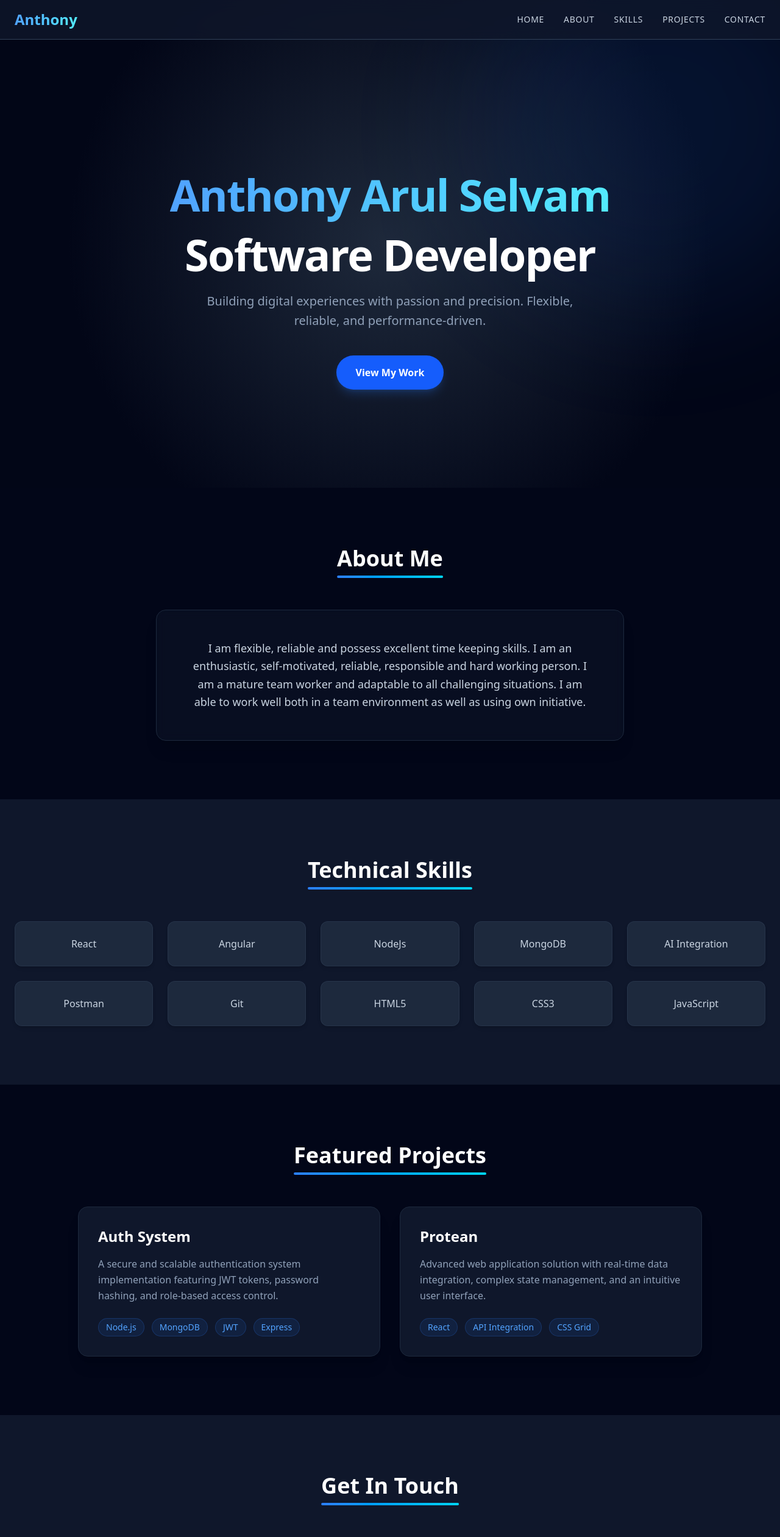
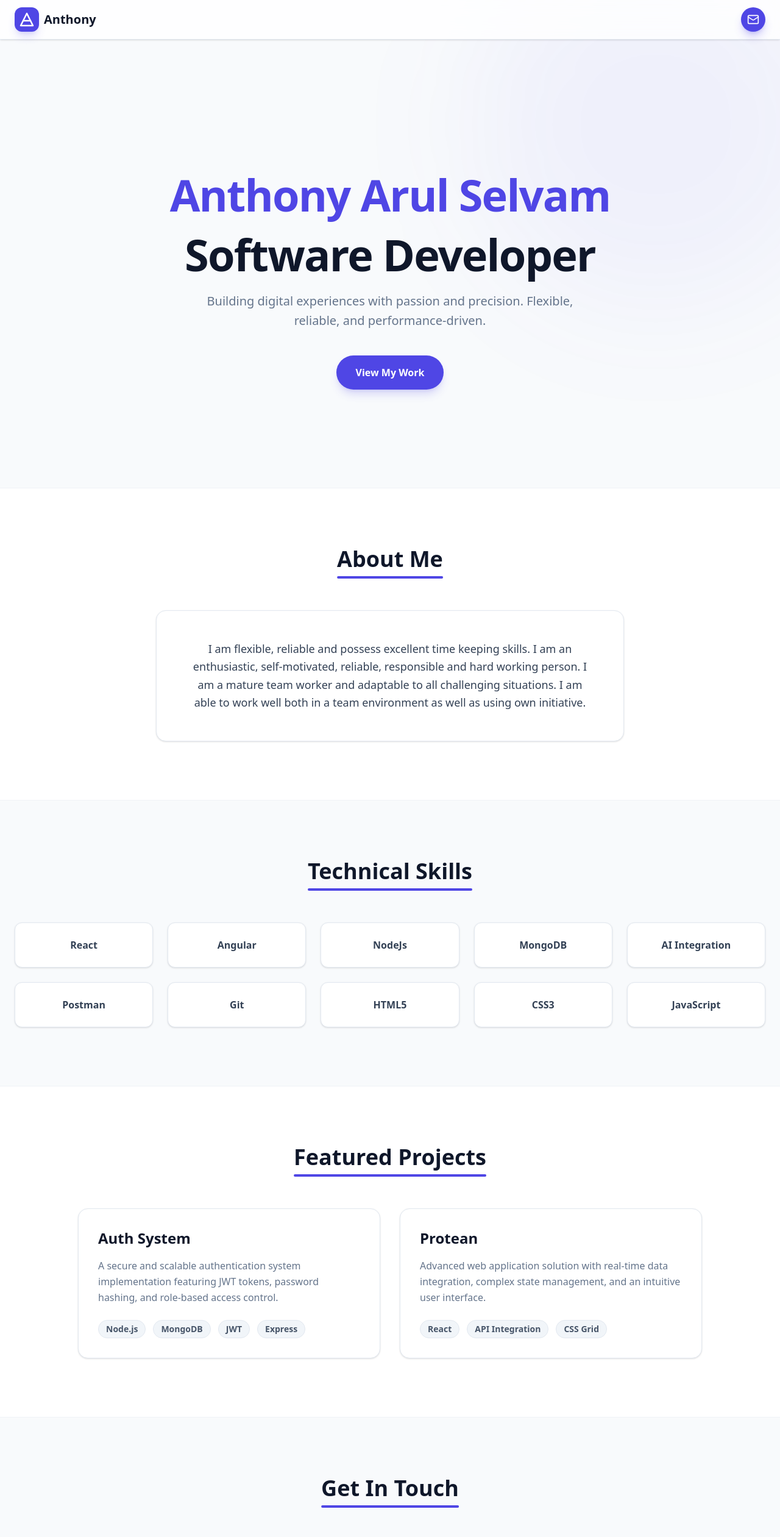
Before and after one commit to MASAnthony/Anthony-Arul-Selvam-Profile, a React (Vite) app: page / in a window 1280 px wide. Shown: the top 2521 px of the page at 61% size. Built offline with nearby package versions, Linux system fonts and the light colour scheme; the HTML template or start-up script is replaced by a standard one.

Commit message:
feat: initialize personal portfolio website with core components and styling

```diff
--- a/src/App.tsx
+++ b/src/App.tsx
@@ -8,7 +8,7 @@ import Footer from './components/Footer';
 
 function App() {
   return (
-    <div className="bg-slate-950 min-h-screen text-slate-200 font-sans selection:bg-blue-500/30 selection:text-blue-200">
+    <div className="bg-[#F8FAFC] min-h-screen text-[#0F172A] font-sans selection:bg-[#4F46E5]/20 selection:text-[#4F46E5]">
       <Navbar />
       <Hero />
       <About />
--- a/src/components/About.tsx
+++ b/src/components/About.tsx
@@ -1,21 +1,26 @@
 import { portfolioData } from '../data/portfolio';
+import { Reveal } from './Reveal';
 
 const About = () => {
     const { about } = portfolioData;
 
     return (
-      <section id="about" className="py-24 bg-slate-950">
+      <section id="about" className="py-24 bg-white border-y border-slate-200/50">
         <div className="max-w-7xl mx-auto px-6">
-          <h2 className="text-3xl md:text-4xl font-bold text-center mb-16 text-white relative inline-block left-1/2 -translate-x-1/2">
-            {about.title}
-            <span className="absolute -bottom-3 left-0 w-full h-1 bg-gradient-to-r from-blue-500 to-cyan-400 rounded-full"></span>
-          </h2>
+          <Reveal width="w-full">
+            <h2 className="text-3xl md:text-4xl font-bold text-center mb-16 text-[#0F172A] relative inline-block left-1/2 -translate-x-1/2">
+              {about.title}
+              <span className="absolute -bottom-3 left-0 w-full h-1 bg-[#4F46E5] rounded-full"></span>
+            </h2>
+          </Reveal>
 
-          <div className="max-w-3xl mx-auto bg-slate-900/50 p-8 md:p-12 rounded-2xl border border-slate-800 backdrop-blur-sm shadow-xl">
-            <p className="text-lg text-slate-300 leading-relaxed text-center">
-              {about.description}
-            </p>
-          </div>
+          <Reveal width="w-full" delay={200}>
+            <div className="max-w-3xl mx-auto bg-white p-8 md:p-12 rounded-2xl border border-slate-200 shadow-sm hover:shadow-md transition-shadow">
+              <p className="text-lg text-[#334155] leading-relaxed text-center font-medium">
+                {about.description}
+              </p>
+            </div>
+          </Reveal>
         </div>
       </section>
     );
--- a/src/components/Contact.tsx
+++ b/src/components/Contact.tsx
@@ -1,61 +1,65 @@
 import LocationMap from './LocationMap';
 import { portfolioData } from '../data/portfolio';
 import { Mail, MapPin, Phone } from 'lucide-react';
+import { Reveal } from './Reveal';
 
 const Contact = () => {
   return (
-    <section id="contact" className="py-24 bg-slate-900">
+    <section id="contact" className="py-24 bg-[#F8FAFC]">
       <div className="max-w-7xl mx-auto px-6">
-        <h2 className="text-3xl md:text-4xl font-bold text-center mb-16 text-white relative inline-block left-1/2 -translate-x-1/2">
+        <Reveal width="w-full">
+          <h2 className="text-3xl md:text-4xl font-bold text-center mb-16 text-[#0F172A] relative inline-block left-1/2 -translate-x-1/2">
             Get In Touch
-          <span className="absolute -bottom-3 left-0 w-full h-1 bg-gradient-to-r from-blue-500 to-cyan-400 rounded-full"></span>
+            <span className="absolute -bottom-3 left-0 w-full h-1 bg-[#4F46E5] rounded-full"></span>
           </h2>
+        </Reveal>
 
-        <div className="grid grid-cols-1 lg:grid-cols-2 gap-12 bg-slate-800/50 p-8 rounded-3xl border border-slate-700/50 backdrop-blur-sm">
+        <div className="grid grid-cols-1 lg:grid-cols-2 gap-12 bg-white p-8 rounded-3xl border border-slate-200 shadow-sm">
           {/* Left Column: Contact Info */}
+          <Reveal width="w-full">
             <div className="space-y-8">
-            <h3 className="text-2xl font-bold text-white mb-6">Contact Information</h3>
+              <h3 className="text-2xl font-bold text-[#0F172A] mb-6">Contact Information</h3>
 
               <div className="space-y-6">
                 {/* Email */}
-              <div className="flex items-center gap-4 p-4 bg-slate-800 rounded-xl border border-slate-700 hover:border-blue-500/50 transition-all group">
-                <div className="p-3 bg-blue-500/10 rounded-lg text-blue-400 group-hover:bg-blue-500/20 transition-colors">
+                <div className="flex items-center gap-4 p-4 bg-[#F8FAFC] rounded-xl border border-slate-200 hover:border-[#4F46E5]/50 transition-all group">
+                  <div className="p-3 bg-[#EEF2FF] rounded-lg text-[#4F46E5] group-hover:bg-[#4F46E5] group-hover:text-white transition-colors">
                     <Mail size={24} />
                   </div>
                   <div>
-                  <p className="text-sm text-slate-400">Email</p>
-                  <a href={`mailto:${portfolioData.personal.email}`} className="text-white hover:text-blue-400 transition-colors">
+                    <p className="text-sm text-[#64748B]">Email</p>
+                    <a href={`mailto:${portfolioData.personal.email}`} className="text-[#0F172A] hover:text-[#4F46E5] transition-colors font-medium">
                       {portfolioData.personal.email}
                     </a>
                   </div>
                 </div>
 
                 {/* Location */}
-              <div className="flex items-center gap-4 p-4 bg-slate-800 rounded-xl border border-slate-700 hover:border-blue-500/50 transition-all group">
-                <div className="p-3 bg-blue-500/10 rounded-lg text-blue-400 group-hover:bg-blue-500/20 transition-colors">
+                <div className="flex items-center gap-4 p-4 bg-[#F8FAFC] rounded-xl border border-slate-200 hover:border-[#4F46E5]/50 transition-all group">
+                  <div className="p-3 bg-[#EEF2FF] rounded-lg text-[#4F46E5] group-hover:bg-[#4F46E5] group-hover:text-white transition-colors">
                     <MapPin size={24} />
                   </div>
                   <div>
-                  <p className="text-sm text-slate-400">Location</p>
-                  <p className="text-white">{portfolioData.contact.location}</p>
+                    <p className="text-sm text-[#64748B]">Location</p>
+                    <p className="text-[#0F172A] font-medium">{portfolioData.contact.location}</p>
                   </div>
                 </div>
 
                 {/* Phone (Optional/Placeholder) */}
-              <div className="flex items-center gap-4 p-4 bg-slate-800 rounded-xl border border-slate-700 hover:border-blue-500/50 transition-all group">
-                <div className="p-3 bg-blue-500/10 rounded-lg text-blue-400 group-hover:bg-blue-500/20 transition-colors">
+                <div className="flex items-center gap-4 p-4 bg-[#F8FAFC] rounded-xl border border-slate-200 hover:border-[#4F46E5]/50 transition-all group">
+                  <div className="p-3 bg-[#EEF2FF] rounded-lg text-[#4F46E5] group-hover:bg-[#4F46E5] group-hover:text-white transition-colors">
                     <Phone size={24} />
                   </div>
                   <div>
-                  <p className="text-sm text-slate-400">Phone</p>
-                  <p className="text-white">+91 8220620376</p>
+                    <p className="text-sm text-[#64748B]">Phone</p>
+                    <p className="text-[#0F172A] font-medium">+91 8220620376</p>
                   </div>
                 </div>
               </div>
 
               {/* Socials */}
               <div>
-              <h4 className="text-lg font-semibold text-white mb-4">Socials</h4>
+                <h4 className="text-lg font-semibold text-[#0F172A] mb-4">Socials</h4>
                 <div className="flex flex-wrap gap-4">
                   {portfolioData.socials.map((social) => (
                     <a
@@ -63,7 +67,7 @@ const Contact = () => {
                       href={social.href}
                       target="_blank"
                       rel="noopener noreferrer"
-                    className="flex items-center gap-2 px-4 py-2 bg-slate-800 border border-slate-700 rounded-lg text-slate-300 hover:text-white hover:border-blue-500/50 hover:bg-slate-700 transition-all"
+                      className="flex items-center gap-2 px-4 py-2 bg-white border border-slate-200 rounded-lg text-[#334155] hover:text-white hover:border-[#4F46E5] hover:bg-[#4F46E5] transition-all"
                     >
                       <social.icon size={20} />
                       <span>{social.label}</span>
@@ -72,11 +76,14 @@ const Contact = () => {
                 </div>
               </div>
             </div>
+          </Reveal>
 
           {/* Right Column: Map */}
-          <div className="h-full min-h-[400px] w-full rounded-2xl overflow-hidden shadow-lg border border-slate-700 bg-slate-800 relative z-0">
+          <Reveal width="w-full" delay={200} fullHeight>
+            <div className="h-full min-h-[400px] w-full rounded-2xl overflow-hidden shadow-inner border border-slate-200 bg-slate-50 relative z-0">
                <LocationMap />
             </div>
+          </Reveal>
         </div>
       </div>
     </section>
--- a/src/components/Footer.tsx
+++ b/src/components/Footer.tsx
@@ -2,9 +2,9 @@ import { portfolioData } from '../data/portfolio';
 
 const Footer = () => {
     return (
-      <footer className="py-8 bg-slate-950 border-t border-slate-800 text-center">
+      <footer className="py-8 bg-white border-t border-slate-200 text-center">
         <div className="max-w-7xl mx-auto px-6">
-          <p className="text-slate-500 text-sm">
+          <p className="text-[#64748B] text-sm font-medium">
             {portfolioData.footer.copyright}
           </p>
         </div>
--- a/src/components/Hero.tsx
+++ b/src/components/Hero.tsx
@@ -4,15 +4,15 @@ const Hero = () => {
     const { hero } = portfolioData;
 
     return (
-      <section id="home" className="relative min-h-screen flex items-center justify-center overflow-hidden bg-[radial-gradient(circle_at_50%_50%,#1e293b_0%,#020617_70%)] pt-20">
-        <div className="absolute w-[600px] h-[600px] bg-blue-500/10 rounded-full blur-[100px] -top-24 -right-24 pointer-events-none"></div>
+      <section id="home" className="relative min-h-screen flex items-center justify-center overflow-hidden bg-[radial-gradient(ellipse_at_top,_var(--tw-gradient-stops))] from-slate-100 via-[#F8FAFC] to-[#F8FAFC] pt-20">
+        <div className="absolute w-[600px] h-[600px] bg-[#4F46E5]/5 rounded-full blur-[100px] -top-24 -right-24 pointer-events-none"></div>
 
         <div className="relative z-10 text-center max-w-4xl px-4 mt-8 animate-fade-in-up">
-          <h1 className="text-4xl md:text-6xl lg:text-7xl font-extrabold mb-4 leading-tight tracking-tight text-white">
-            <span className="bg-gradient-to-r from-blue-400 to-cyan-300 bg-clip-text text-transparent block mb-2">{hero.highlight}</span>
+          <h1 className="text-4xl md:text-6xl lg:text-7xl font-extrabold mb-4 leading-tight tracking-tight text-[#0F172A]">
+            <span className="text-[#4F46E5] block mb-2">{hero.highlight}</span>
             {hero.headline}
           </h1>
-          <p className="text-lg md:text-xl text-slate-400 max-w-2xl mx-auto mb-10 leading-relaxed">
+          <p className="text-lg md:text-xl text-[#64748B] max-w-2xl mx-auto mb-10 leading-relaxed">
             {hero.description}
           </p>
           <a
@@ -21,7 +21,7 @@ const Hero = () => {
                 e.preventDefault();
                 document.getElementById(hero.action.href.replace('#', ''))?.scrollIntoView({ behavior: 'smooth' });
             }}
-            className="inline-block px-8 py-4 bg-blue-600 hover:bg-blue-500 text-white font-semibold rounded-full shadow-lg shadow-blue-500/20 transition-all transform hover:-translate-y-1"
+            className="inline-block px-8 py-4 bg-[#4F46E5] hover:bg-[#4338ca] text-white font-semibold rounded-full shadow-lg shadow-[#4F46E5]/20 transition-all transform hover:-translate-y-1"
           >
             {hero.action.text}
           </a>
--- a/src/components/LocationMap.tsx
+++ b/src/components/LocationMap.tsx
@@ -2,7 +2,7 @@ import { portfolioData } from '../data/portfolio';
 
 const LocationMap = () => {
   return (
-    <div className="h-full w-full rounded-xl overflow-hidden shadow-lg border border-slate-700 z-0 relative bg-slate-800">
+    <div className="h-full w-full rounded-xl overflow-hidden shadow-sm border border-slate-200 z-0 relative bg-slate-50">
       <iframe
         src={portfolioData.contact.mapUrl}
         width="100%"
@@ -12,7 +12,7 @@ const LocationMap = () => {
         loading="lazy"
         referrerPolicy="no-referrer-when-downgrade"
         title="Location Map"
-        className="grayscale hover:grayscale-0 transition-all duration-500 opacity-80 hover:opacity-100"
+        className="transition-all duration-500 opacity-90 hover:opacity-100"
       ></iframe>
     </div>
   );
--- a/src/components/Navbar.tsx
+++ b/src/components/Navbar.tsx
@@ -1,44 +1,39 @@
-import { useState } from 'react';
-import { portfolioData } from '../data/portfolio';
+import { Mail } from 'lucide-react';
 
 const Navbar = () => {
-  const [isMenuOpen, setIsMenuOpen] = useState(false);
-
-  const toggleMenu = () => setIsMenuOpen(!isMenuOpen);
-
-  const scrollToSection = (href: string) => {
-    const id = href.replace('#', '');
+  const scrollToSection = (id: string) => {
     const element = document.getElementById(id);
     if (element) {
       element.scrollIntoView({ behavior: 'smooth' });
-      setIsMenuOpen(false);
     }
   };
 
   return (
-    <nav className="fixed w-full z-50 bg-slate-900/80 backdrop-blur-md border-b border-slate-700">
+    <nav className="fixed w-full z-50 bg-white/80 backdrop-blur-md border-b border-slate-200 shadow-sm transition-all duration-300">
       <div className="max-w-7xl mx-auto px-6 h-16 flex items-center justify-between">
-        <div className="text-2xl font-bold bg-gradient-to-r from-blue-400 to-cyan-300 bg-clip-text text-transparent cursor-pointer" onClick={() => scrollToSection('#home')}>
-          Anthony
+        {/* Logo */}
+        {/* Logo */}
+        <div
+          className="flex items-center gap-2 cursor-pointer group"
+          onClick={() => scrollToSection('home')}
+        >
+          <div className="relative w-10 h-10 flex items-center justify-center bg-[#4F46E5] text-white rounded-xl shadow-lg shadow-[#4F46E5]/20 group-hover:scale-105 transition-all duration-300">
+            <svg viewBox="0 0 24 24" fill="none" xmlns="http://www.w3.org/2000/svg" className="w-6 h-6 stroke-current stroke-[2.5]">
+              <path d="M12 2L2 22H22L12 2Z" strokeLinecap="round" strokeLinejoin="round"/>
+              <path d="M6 14H18" strokeLinecap="round" strokeLinejoin="round"/>
+            </svg>
+          </div>
+          <span className="text-xl font-bold text-[#0F172A] group-hover:text-[#4F46E5] transition-colors">Anthony</span>
         </div>
 
-        <div className="md:hidden text-2xl cursor-pointer text-slate-100" onClick={toggleMenu}>
-          {isMenuOpen ? '✕' : '☰'}
-        </div>
-
-        <ul className={`md:flex gap-8 items-center ${isMenuOpen ? 'absolute top-16 left-0 w-full bg-slate-900 flex flex-col p-6 gap-4 border-b border-slate-700' : 'hidden'}`}>
-          {portfolioData.navbar.map((item) => (
-            <li key={item.label}>
-              <a
-                href={item.href}
-                onClick={(e) => { e.preventDefault(); scrollToSection(item.href); }}
-                className="text-slate-300 hover:text-blue-400 transition-colors text-sm font-medium uppercase tracking-wider block"
-              >
-                {item.label}
-              </a>
-            </li>
-          ))}
-        </ul>
+        {/* Contact Icon */}
+        <button
+          onClick={() => scrollToSection('contact')}
+          className="p-2.5 bg-[#4F46E5] text-white rounded-full hover:bg-[#4338ca] hover:scale-110 shadow-lg shadow-[#4F46E5]/30 transition-all duration-300 group"
+          aria-label="Contact Me"
+        >
+          <Mail size={20} className="group-hover:animate-pulse" />
+        </button>
       </div>
     </nav>
   );
--- a/src/components/Projects.tsx
+++ b/src/components/Projects.tsx
@@ -1,31 +1,36 @@
 import { portfolioData } from '../data/portfolio';
+import { Reveal } from './Reveal';
 
 const Projects = () => {
     return (
-      <section id="projects" className="py-24 bg-slate-950">
+      <section id="projects" className="py-24 bg-white border-y border-slate-200/50">
         <div className="max-w-7xl mx-auto px-6">
-          <h2 className="text-3xl md:text-4xl font-bold text-center mb-16 text-white relative inline-block left-1/2 -translate-x-1/2">
+          <Reveal width="w-full">
+            <h2 className="text-3xl md:text-4xl font-bold text-center mb-16 text-[#0F172A] relative inline-block left-1/2 -translate-x-1/2">
               Featured Projects
-            <span className="absolute -bottom-3 left-0 w-full h-1 bg-gradient-to-r from-blue-500 to-cyan-400 rounded-full"></span>
+              <span className="absolute -bottom-3 left-0 w-full h-1 bg-[#4F46E5] rounded-full"></span>
             </h2>
+          </Reveal>
 
           <div className="grid md:grid-cols-2 gap-8 max-w-5xl mx-auto">
             {portfolioData.projects.map((project, index) => (
-              <div key={index} className="bg-slate-900 rounded-2xl overflow-hidden border border-slate-800 shadow-xl hover:shadow-2xl hover:border-slate-700 transition-all group">
+              <Reveal key={index} delay={index * 200} width="w-full">
+                <div className="bg-white rounded-2xl overflow-hidden border border-slate-200 shadow-sm hover:shadow-xl hover:border-[#4F46E5]/30 transition-all group h-full">
                   <div className="p-8">
-                  <h3 className="text-2xl font-bold text-white mb-4 group-hover:text-blue-400 transition-colors">{project.title}</h3>
-                  <p className="text-slate-400 mb-6 leading-relaxed">
+                    <h3 className="text-2xl font-bold text-[#0F172A] mb-4 group-hover:text-[#4F46E5] transition-colors">{project.title}</h3>
+                    <p className="text-[#64748B] mb-6 leading-relaxed">
                       {project.description}
                     </p>
                     <div className="flex flex-wrap gap-3">
                       {project.tags.map((tag) => (
-                      <span key={tag} className="px-3 py-1 bg-blue-500/10 text-blue-400 text-sm rounded-full border border-blue-500/20">
+                        <span key={tag} className="px-3 py-1 bg-[#F1F5F9] text-[#475569] text-sm rounded-full border border-slate-200 font-semibold">
                           {tag}
                         </span>
                       ))}
                     </div>
                   </div>
                 </div>
+              </Reveal>
             ))}
           </div>
         </div>
--- /dev/null
+++ b/src/components/Reveal.tsx
@@ -0,0 +1,54 @@
+import { useEffect, useRef, useState } from 'react';
+
+interface RevealProps {
+  children: React.ReactNode;
+  width?: 'w-fit' | 'w-full';
+  delay?: number;
+  fullHeight?: boolean;
+}
+
+export const Reveal = ({ children, width = 'w-fit', delay = 0, fullHeight = false }: RevealProps) => {
+  const ref = useRef(null);
+  const [isVisible, setIsVisible] = useState(false);
+
+  useEffect(() => {
+    const observer = new IntersectionObserver(
+      (entries) => {
+        entries.forEach((entry) => {
+          if (entry.isIntersecting) {
+            setIsVisible(true);
+            observer.disconnect(); // Only animate once
+          }
+        });
+      },
+      {
+        threshold: 0.1, // Trigger when 10% of the element is visible
+        rootMargin: '0px 0px -50px 0px' // Adjust trigger point
+      }
+    );
+
+    if (ref.current) {
+      observer.observe(ref.current);
+    }
+
+    return () => {
+      observer.disconnect();
+    };
+  }, []);
+
+  return (
+    <div ref={ref} className={`${width} ${fullHeight ? 'h-full' : ''} relative`}>
+      <div
+        style={{
+          transitionDuration: '1000ms',
+          transitionDelay: `${delay}ms`,
+        }}
+        className={`transform transition-all duration-1000 ease-out ${fullHeight ? 'h-full' : ''} ${
+          isVisible ? 'opacity-100 translate-y-0' : 'opacity-0 translate-y-20'
+        }`}
+      >
+        {children}
+      </div>
+    </div>
+  );
+};
--- a/src/components/Skills.tsx
+++ b/src/components/Skills.tsx
@@ -1,24 +1,28 @@
 import { portfolioData } from '../data/portfolio';
+import { Reveal } from './Reveal';
 
 const Skills = () => {
     const { skills } = portfolioData;
 
     return (
-      <section id="skills" className="py-24 bg-slate-900">
+      <section id="skills" className="py-24 bg-[#F8FAFC]">
         <div className="max-w-7xl mx-auto px-6">
-          <h2 className="text-3xl md:text-4xl font-bold text-center mb-16 text-white relative inline-block left-1/2 -translate-x-1/2">
+          <Reveal width="w-full">
+            <h2 className="text-3xl md:text-4xl font-bold text-center mb-16 text-[#0F172A] relative inline-block left-1/2 -translate-x-1/2">
               Technical Skills
-            <span className="absolute -bottom-3 left-0 w-full h-1 bg-gradient-to-r from-blue-500 to-cyan-400 rounded-full"></span>
+              <span className="absolute -bottom-3 left-0 w-full h-1 bg-[#4F46E5] rounded-full"></span>
             </h2>
+          </Reveal>
 
           <div className="grid grid-cols-2 md:grid-cols-3 lg:grid-cols-5 gap-6">
-            {skills.map((skill) => (
+            {skills.map((skill, index) => (
+              <Reveal key={skill} delay={index * 50} width="w-full">
                 <div
-                key={skill}
-                className="bg-slate-800 hover:bg-slate-700 p-6 rounded-xl border border-slate-700/50 shadow-md text-center transition-all hover:-translate-y-1 hover:shadow-blue-500/10 group cursor-default"
+                  className="bg-white hover:bg-[#4F46E5] p-6 rounded-xl border border-slate-200 shadow-sm text-center transition-all hover:-translate-y-1 hover:shadow-lg hover:shadow-[#4F46E5]/20 group cursor-default h-full flex items-center justify-center"
                 >
-                <h3 className="text-slate-300 font-medium group-hover:text-blue-400 transition-colors">{skill}</h3>
+                  <h3 className="text-[#334155] font-semibold group-hover:text-white transition-colors">{skill}</h3>
                 </div>
+              </Reveal>
             ))}
           </div>
         </div>
--- a/src/index.css
+++ b/src/index.css
@@ -5,9 +5,11 @@
   line-height: 1.5;
   font-weight: 400;
 
-  color-scheme: dark;
-  color: rgba(255, 255, 255, 0.92);
-  background-color: #0a0a0a;
+  color-scheme: light;
+  color: #0F172A;
+  /* Slate-900 */
+  background-color: #F8FAFC;
+  /* Slate-50 */
 
   font-synthesis: none;
   text-rendering: optimizeLegibility;
@@ -19,7 +21,6 @@ body {
   margin: 0;
   padding: 0;
   display: block;
-  /* Changed from flex/place-items: center to allow full flow */
   min-width: 100%;
   min-height: 100vh;
 }
@@ -29,5 +30,4 @@ body {
   margin: 0;
   padding: 0;
   text-align: left;
-  /* Reset default center alignment if present */
 }
```
Lines whose indentation alone changed are shown as unchanged.
